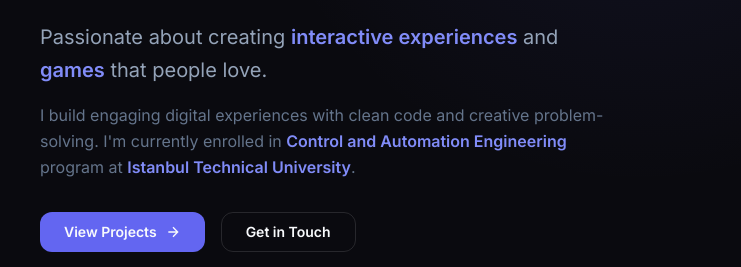
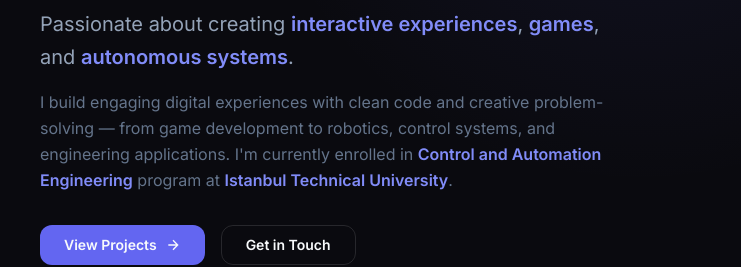
Before and after one commit to DennyEZ/web_portfolio_vercel, a website built with Vite: page index.html in a window 1280 px wide. Shown: the part 371-638 px from the top of the page, 0-741 px from the left. Built offline with nearby package versions, Linux system fonts and the light colour scheme; animation ran at ten frames a second.

Commit message:
feat: update hero section to include autonomous systems in portfolio description

```diff
--- a/index.html
+++ b/index.html
@@ -93,12 +93,12 @@
           </h1>
 
           <p class="hero__subtitle">
-            Passionate about creating <span class="hero__highlight">interactive experiences</span>
-            and <span class="hero__highlight">games</span> that people love.
+            Passionate about creating <span class="hero__highlight">interactive experiences</span>,
+            <span class="hero__highlight">games</span>, and <span class="hero__highlight">autonomous systems</span>.
           </p>
 
           <p class="hero__description">
-            I build engaging digital experiences with clean code and creative problem-solving.
+            I build engaging digital experiences with clean code and creative problem-solving — from game development to robotics, control systems, and engineering applications.
             I'm currently enrolled in <span class="hero__highlight">Control and Automation Engineering</span> program at <span class="hero__highlight">Istanbul Technical University</span>.
           </p>
 
```
